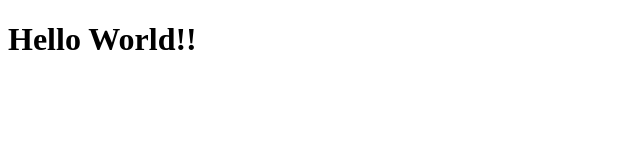
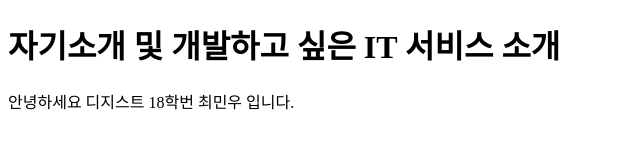
Before and after one commit to subminu/subminu.github.io, a plain HTML site: page index.html in a window 1280 px wide. Shown: the whole page, without its empty margins (0-640 px from the left). Drawn offline with Linux system fonts and the light colour scheme.

Commit message:
second version

```diff
--- a/index.html
+++ b/index.html
@@ -1,4 +1,5 @@
 <!DOCTYPE html>
 <html>
-    <h1>Hello World!!</h1>
+    <h1>자기소개 및 개발하고 싶은 IT 서비스 소개</h1>
+    <p> 안녕하세요 디지스트 18학번 최민우 입니다.</p>
 </html>
```
